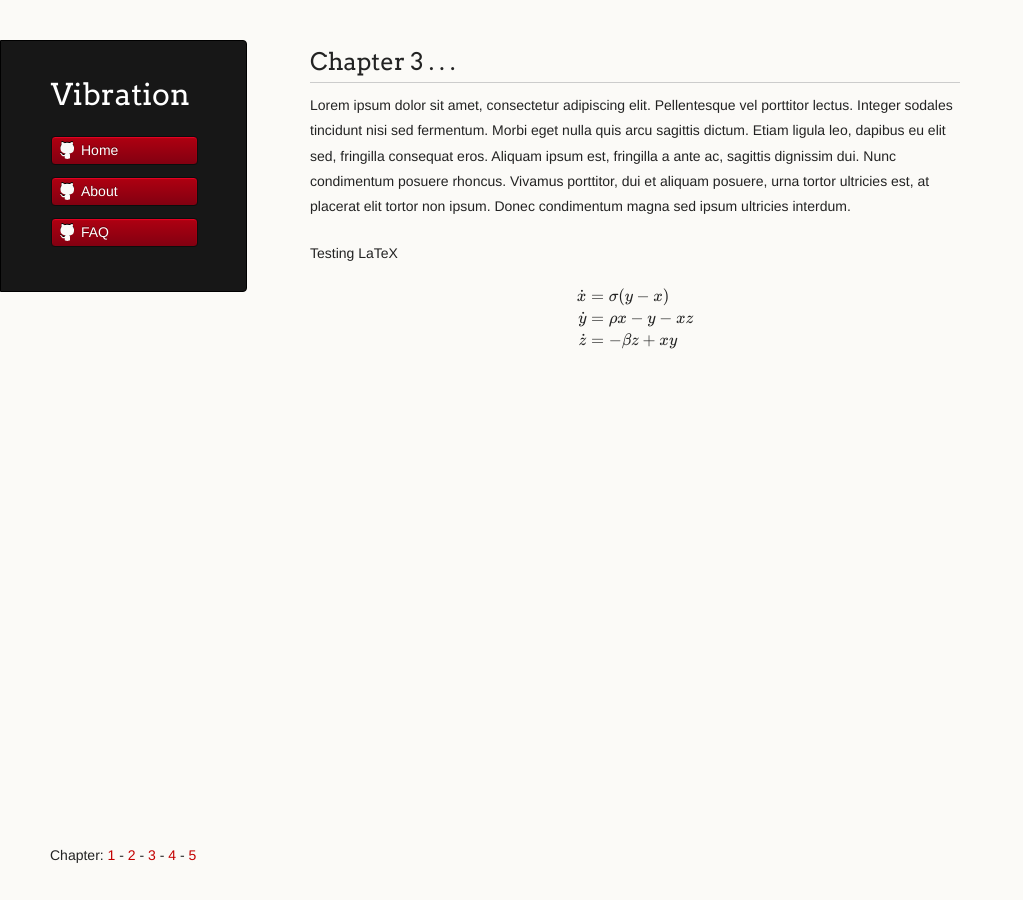
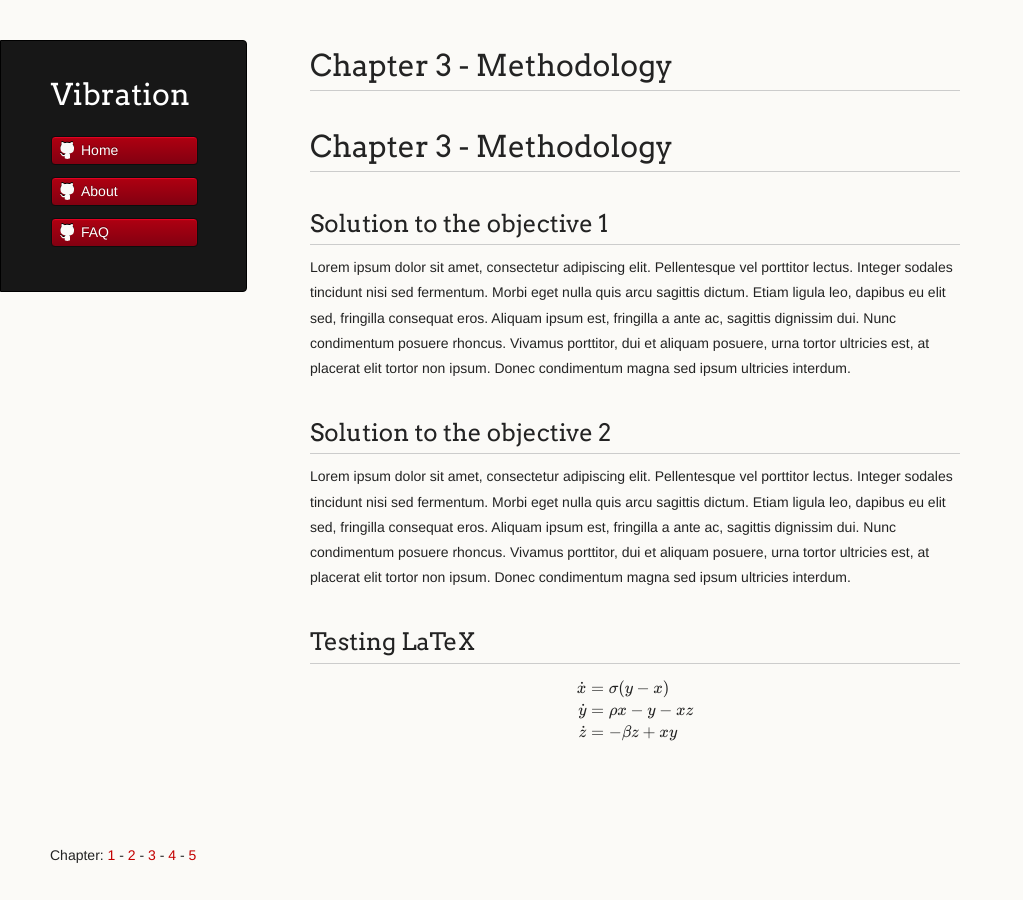
Before and after one commit to vireax/vibration, a Jekyll site: the page built from ch3.md, in a window 1280 px wide. Shown: the whole page, without its empty margins (0-1023 px from the left). Built offline with Jekyll 4.4.1, drawn with Linux system fonts in a browser that asks for light colours; formulas are drawn with MathJax 3.

Commit message:
Update ch3.md

```diff
--- a/ch3.md
+++ b/ch3.md
@@ -1,12 +1,16 @@
 ---
-layout: default
-title: Chapter 3
+layout: page
+title: Chapter 3 - Methodology
 ---
 
-## Chapter 3 . . .
+# Chapter 3 - Methodology
 
+## Solution to the objective 1
 Lorem ipsum dolor sit amet, consectetur adipiscing elit. Pellentesque vel porttitor lectus. Integer sodales tincidunt nisi sed fermentum. Morbi eget nulla quis arcu sagittis dictum. Etiam ligula leo, dapibus eu elit sed, fringilla consequat eros. Aliquam ipsum est, fringilla a ante ac, sagittis dignissim dui. Nunc condimentum posuere rhoncus. Vivamus porttitor, dui et aliquam posuere, urna tortor ultricies est, at placerat elit tortor non ipsum. Donec condimentum magna sed ipsum ultricies interdum.
 
-Testing LaTeX
+## Solution to the objective 2
+Lorem ipsum dolor sit amet, consectetur adipiscing elit. Pellentesque vel porttitor lectus. Integer sodales tincidunt nisi sed fermentum. Morbi eget nulla quis arcu sagittis dictum. Etiam ligula leo, dapibus eu elit sed, fringilla consequat eros. Aliquam ipsum est, fringilla a ante ac, sagittis dignissim dui. Nunc condimentum posuere rhoncus. Vivamus porttitor, dui et aliquam posuere, urna tortor ultricies est, at placerat elit tortor non ipsum. Donec condimentum magna sed ipsum ultricies interdum.
+
+## Testing LaTeX
 
 $$ \begin{aligned} \dot{x} & = \sigma(y-x) \\ \dot{y} & = \rho x - y - xz \\ \dot{z} & = -\beta z + xy \end{aligned} $$
```
